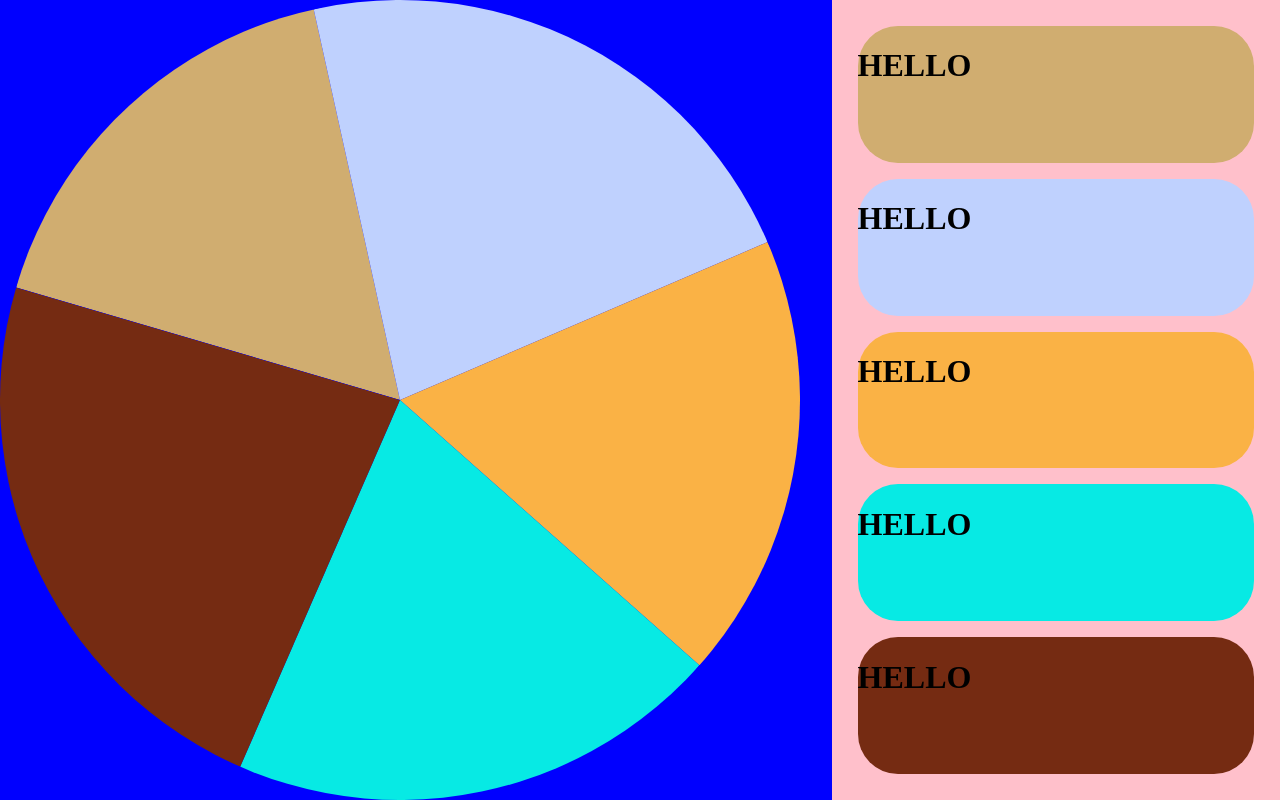
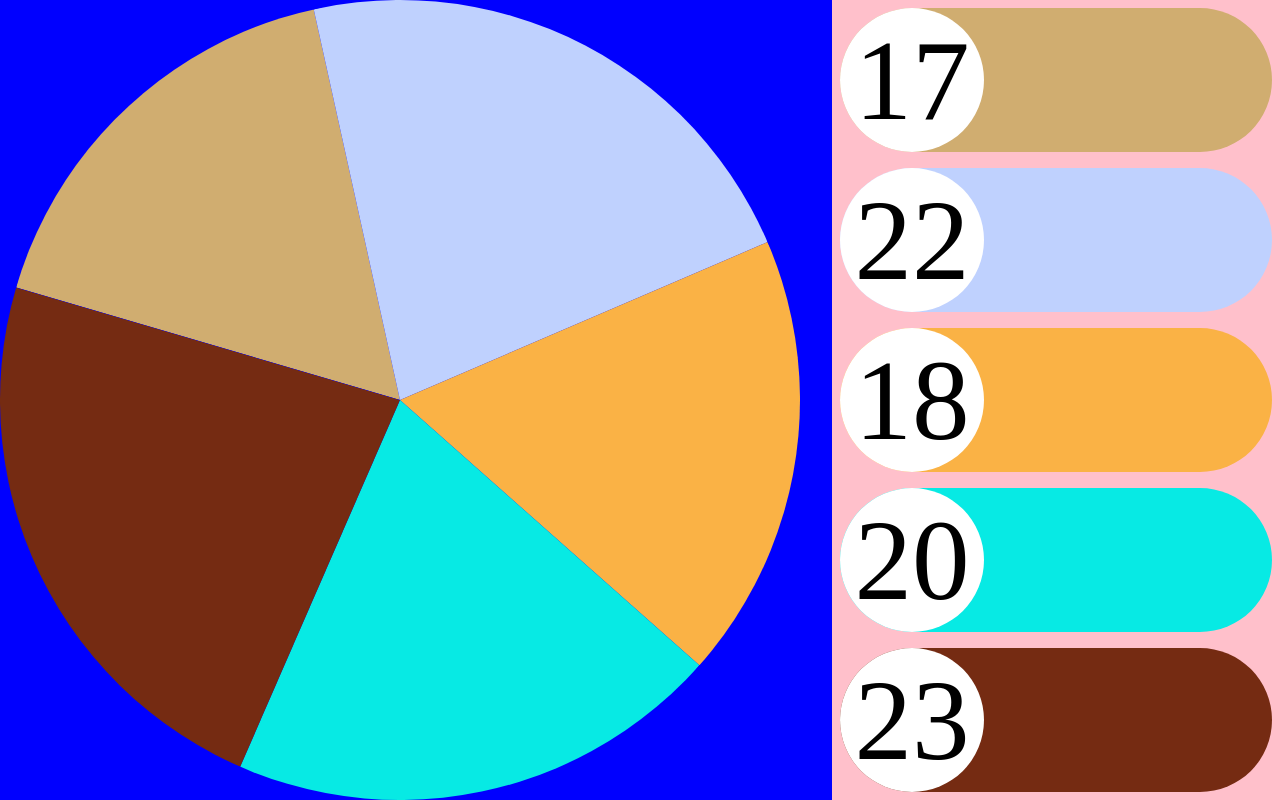
Before and after one commit to NPPortfolio/React_Reward_Wheel, a Next.js app: page / in a window 1280 px wide. Built offline with nearby package versions, Linux system fonts and the light colour scheme.

Commit message:
Update page.tsx

```diff
--- a/app/page.tsx
+++ b/app/page.tsx
@@ -120,7 +120,7 @@ function RewardList({segments} : RewardSegmentProps){
       display : 'flex',
       flexDirection : 'column',
       justifyContent : 'center',
-      padding : '2%',
+      padding : '8px',
       //alignItems : 'center',
       gap : 16,
       //height : '100%',
@@ -161,15 +161,50 @@ function RewardListElement({color, percentage} : RewardListElementProps) {
       <div
         style = {{
           backgroundColor : color,
-          borderRadius : '5vmin',
-          //padding : '8px',
+          borderRadius : '100vmin',
           flexGrow : 1,
           flexShrink : 1,
           flexBasis : 'auto',
           minHeight : 0,
           minWidth : 0,
-        }}>
-        <h1>HELLO</h1>
+          justifyContent : 'flex-start',
+          alignItems : 'stretch',
+          //padding : '2%',
+          display : 'flex'
+        }}
+      >
+        <div
+          style = {{
+            borderRadius : '100vmin',
+            backgroundColor : "white",
+
+            flexGrow : 0,
+            flexShrink : 1,
+            flexBasis : 'auto',
+            minWidth : 0,
+            minHeight : 0,
+            //marginRight : 'auto',
+            //maxWidth : '0%',
+            maxHeight : '110%',
+            //alignSelf : 'center',
+            aspectRatio : 1/1,
+
+
+            display : 'flex',
+            justifyContent : 'center',
+            alignItems : 'center',
+
+            containerType : 'inline-size',
+          }}
+        >
+          <p style = {{
+            fontFamily : "'Brush Script MT', 'Brush Script Std', cursive",
+            fontSize : '80cqw',
+          }}
+          >
+            {percentage}
+          </p>
+        </div>
       </div>
     )
 }
```
